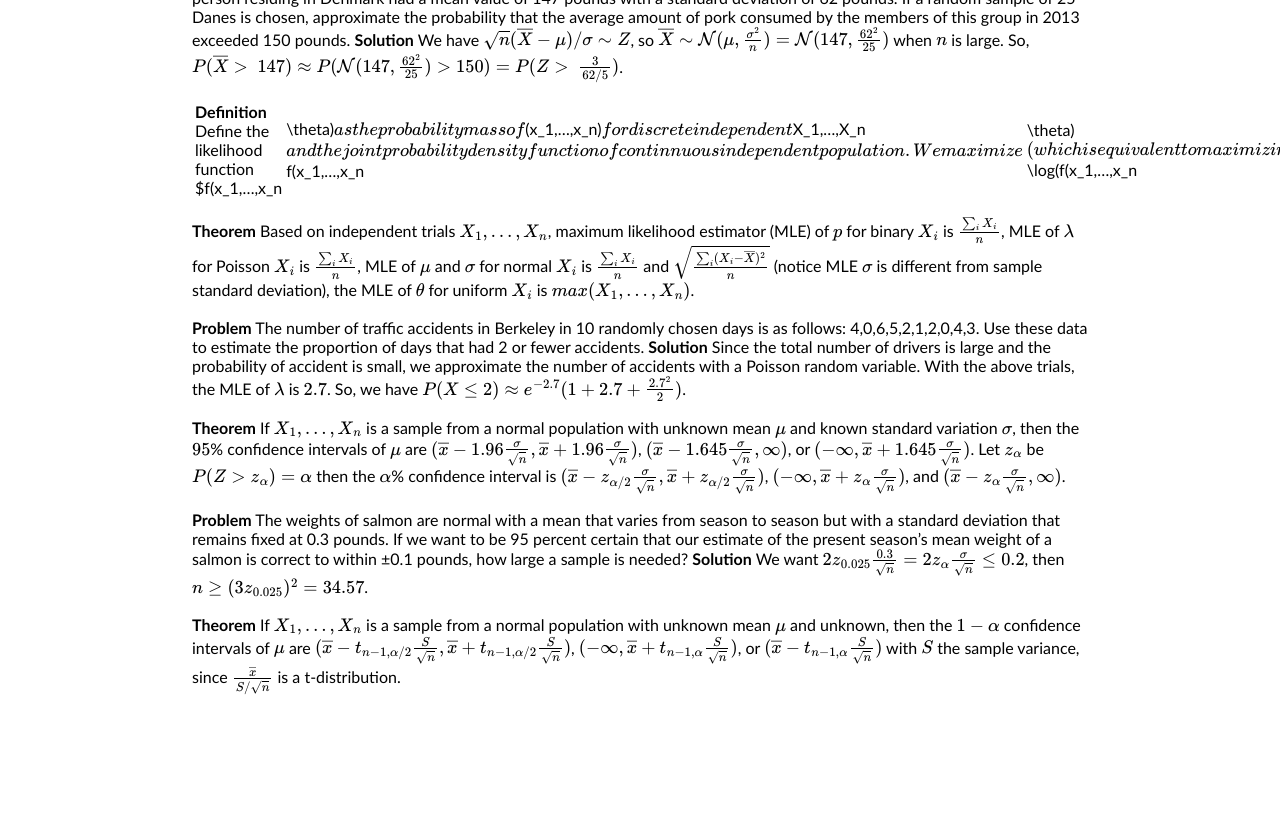
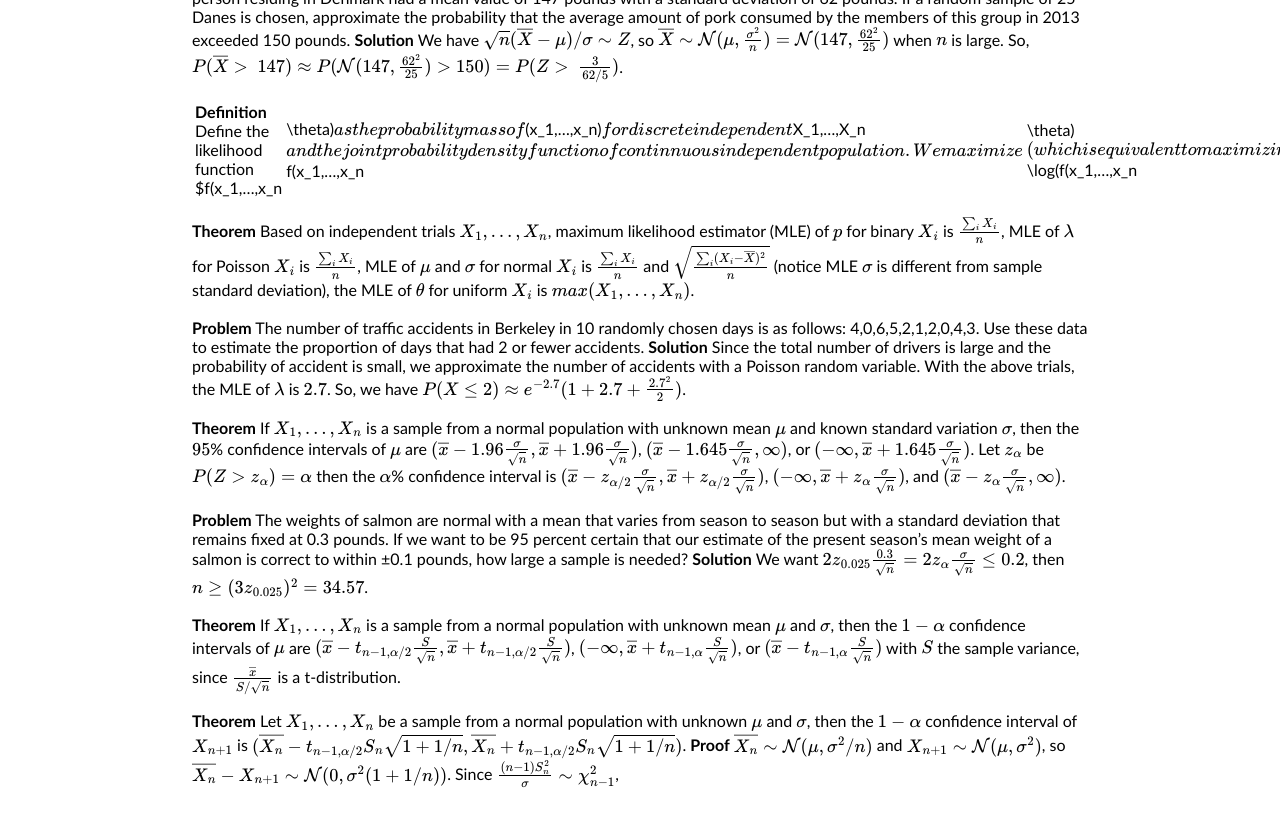
Before and after one commit to henryzhang11/questions-I-have, a Jekyll site: the page built from _posts/2023-08-20-probability-theory-review.md, in a window 1280 px wide and 900 px high, scrolled down 3960 px. Shown: the top 827 px of the window. Built offline with Jekyll 4.4.1, drawn with Linux system fonts in a browser that asks for light colours; formulas are drawn with MathJax 3.

Commit message:
Update 2023-08-20-probability-theory-review.md

```diff
--- a/_posts/2023-08-20-probability-theory-review.md
+++ b/_posts/2023-08-20-probability-theory-review.md
@@ -113,4 +113,7 @@ title: "probability theory review"
 **Problem** The weights of salmon are normal with a mean that varies from season to season but with a standard deviation that remains fixed at 0.3 pounds. If we want to be 95 percent certain that our estimate of the present season’s mean weight of a salmon is correct to within ±0.1 pounds, how large a sample is needed?
 **Solution** We want $2z_{0.025}\frac{0.3}{\sqrt{n}}=2z_{\alpha}\frac{\sigma}{\sqrt{n}}\leq 0.2$, then $n\geq (3z_{0.025})^2=34.57$.
 
-**Theorem** If $X_1,...,X_n$ is a sample from a normal population with unknown mean $\mu$ and unknown, then the $1-\alpha$ confidence intervals of $\mu$ are $(\overline{x}-t_{n-1,\alpha/2}\frac{S}{\sqrt{n}},\overline{x}+t_{n-1,\alpha/2}\frac{S}{\sqrt{n}})$, $(-\infty,\overline{x}+t_{n-1,\alpha}\frac{S}{\sqrt{n}})$, or $(\overline{x}-t_{n-1,\alpha}\frac{S}{\sqrt{n}})$ with $S$ the sample variance, since $\frac{\overline{x}}{S/\sqrt{n}}$ is a t-distribution.
+**Theorem** If $X_1,...,X_n$ is a sample from a normal population with unknown mean $\mu$ and $\sigma$, then the $1-\alpha$ confidence intervals of $\mu$ are $(\overline{x}-t_{n-1,\alpha/2}\frac{S}{\sqrt{n}},\overline{x}+t_{n-1,\alpha/2}\frac{S}{\sqrt{n}})$, $(-\infty,\overline{x}+t_{n-1,\alpha}\frac{S}{\sqrt{n}})$, or $(\overline{x}-t_{n-1,\alpha}\frac{S}{\sqrt{n}})$ with $S$ the sample variance, since $\frac{\overline{x}}{S/\sqrt{n}}$ is a t-distribution.
+
+**Theorem** Let $X_1,...,X_n$ be a sample from a normal population with unknown $\mu$ and $\sigma$, then the $1-\alpha$ confidence interval of $X_{n+1}$ is $(\overline{X_n}-t_{n-1,\alpha/2}S_n\sqrt{1+1/n},\overline{X_n}+t_{n-1,\alpha/2}S_n\sqrt{1+1/n})$.
+**Proof** $\overline{X_n}\sim\mathcal{N}(\mu,\sigma^2/n)$ and $X_{n+1}\sim\mathcal{N}(\mu,\sigma^2)$, so $\overline{X_n}-X_{n+1}\sim\mathcal{N}(0,\sigma^2(1+1/n))$. Since $\frac{(n-1)S_n^2}{\sigma}\sim \chi_{n-1}^2$,
```
